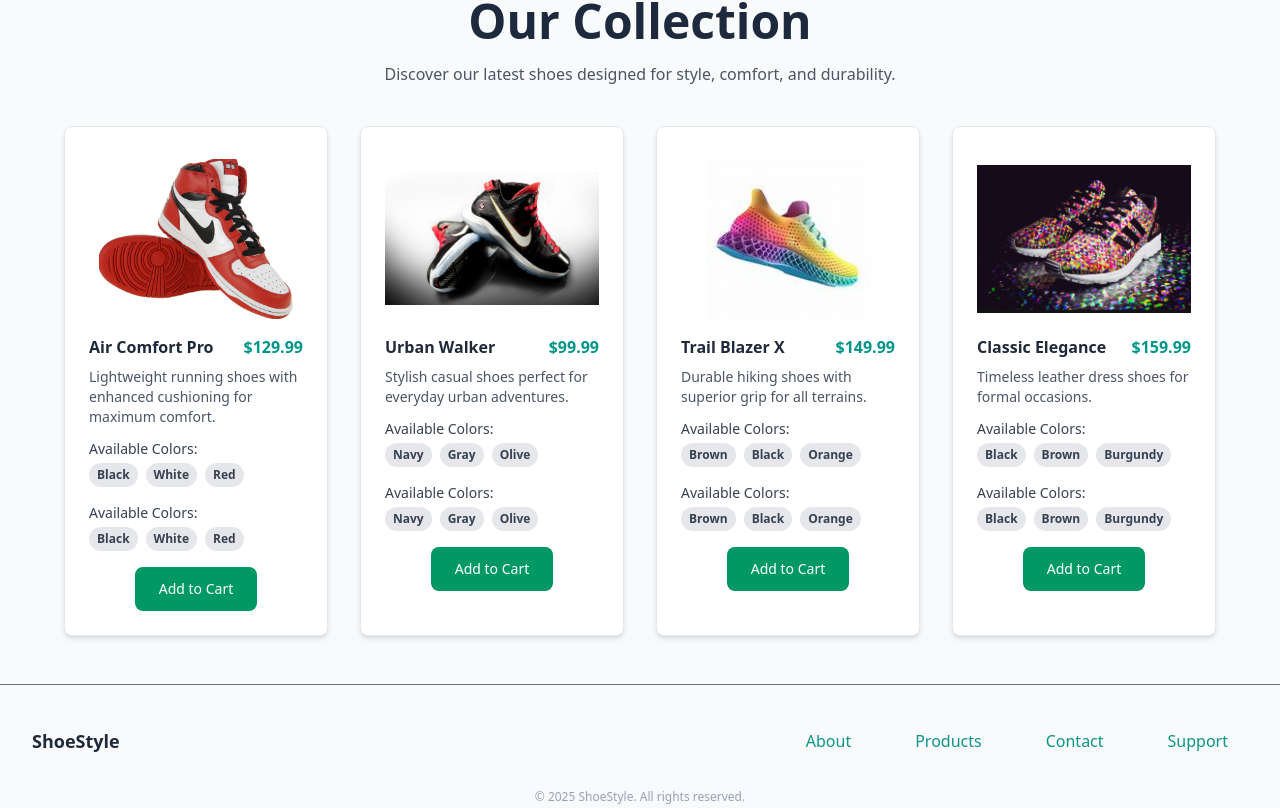
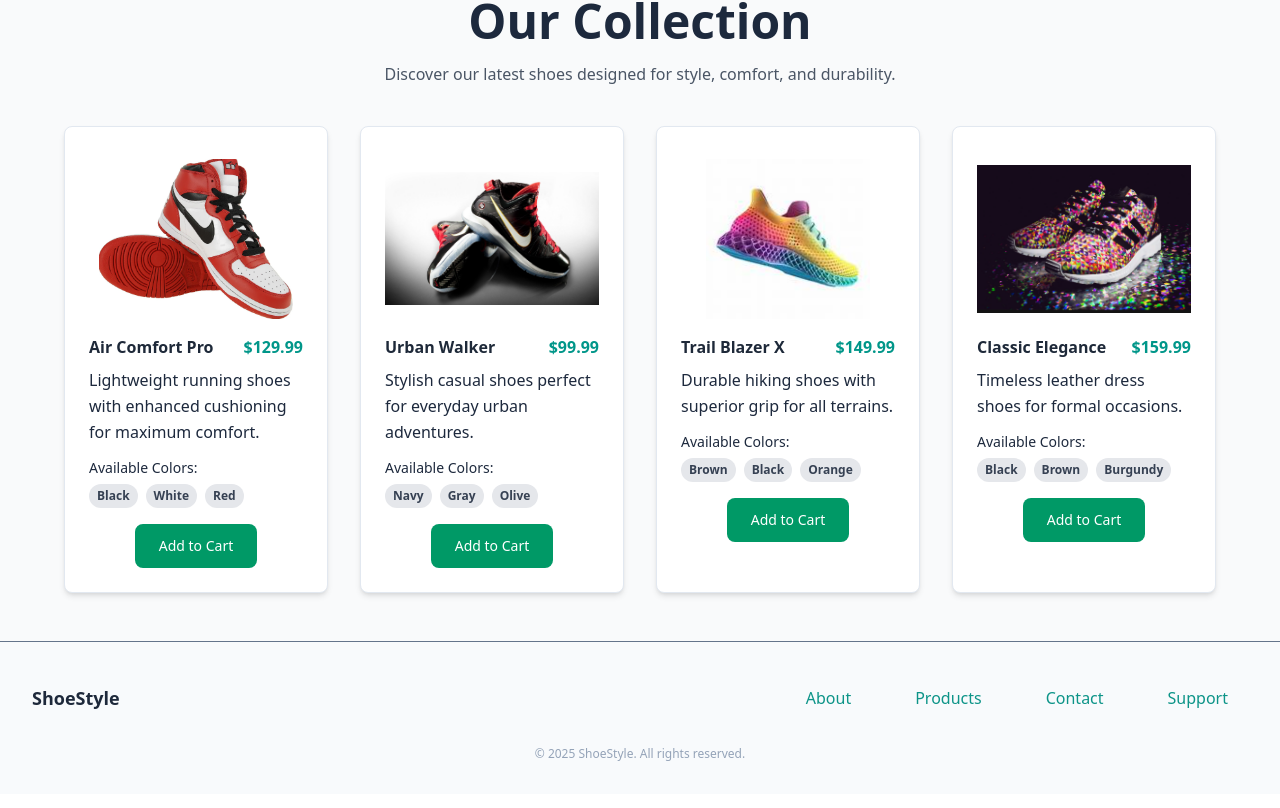
Before and after one commit to rhiggins-banyanlabs/OJT-Practice-Project, a React (Vite) app in the folder client/: page / in a window 1280 px wide. Shown: the part 560-1368 px from the top of the page. Built offline with nearby package versions, Linux system fonts and the light colour scheme.

Commit message:
cardfix: darken the title put mt-fix on button add cursor on colors and add to cart

```diff
--- a/client/src/sections/Features.tsx
+++ b/client/src/sections/Features.tsx
@@ -1,4 +1,4 @@
-import React from "react";
+import React, { useState } from "react";
 import Heading from "../components/ui/Heading";
 import Card from "../components/ui/Card";
 import Button from "../components/ui/Button";
@@ -6,7 +6,7 @@ import shoe1 from "../assets/Images/shoe1.png";
 import shoe2 from "../assets/Images/shoe2.png";
 import shoe3 from "../assets/Images/shoe3.png";
 import shoe4 from "../assets/Images/shoe4.png";
-
+import Paragraph from "../components/ui/Paragraph";
 interface Feature {
   image: string;
   title: string;
@@ -47,11 +47,38 @@ const features: Feature[] = [
 ];
 
 const FeatureSection: React.FC = () => {
+  const [selectedColors, setSelectedColors] = useState<(string | null)[]>(
+    Array(features.length).fill(null)
+  );
+
+  const handleColorSelect = (index: number, color: string) => {
+    const updated = [...selectedColors];
+    updated[index] = color;
+    setSelectedColors(updated);
+  };
+
+  const handleAddToCart = (index: number) => {
+    const selected = selectedColors[index];
+    if (selected) {
+      alert(`Added ${features[index].title} in ${selected} to cart.`);
+    } else {
+      alert("Please select a color before adding to cart.");
+      return;
+    }
+
+    // Clear selected color for that item
+    const updated = [...selectedColors];
+    updated[index] = null;
+    setSelectedColors(updated);
+  };
+
   return (
-    <section className="bg-gray-50 py-12 px-4 sm:px-8 lg:px-16">
+    <section id="features" className="bg-gray-50 py-12 px-4 sm:px-8 lg:px-16">
       <div className="text-center mb-10">
         <Heading level="h2">Our Collection</Heading>
-        <p className="text-gray-600 mt-2">Discover our latest shoes designed for style, comfort, and durability.</p>
+        <h2 className="text-gray-600 mt-2">
+          Discover our latest shoes designed for style, comfort, and durability.
+        </h2>
       </div>
 
       <div className="grid gap-8 sm:grid-cols-2 lg:grid-cols-4">
@@ -68,32 +95,24 @@ const FeatureSection: React.FC = () => {
             />
 
             <div className="flex justify-between items-center w-full mb-2">
-    <h3 className="text-base font-semibold text-gray-800">{feature.title}</h3>
+              <h3 className="text-base font-bold text-gray-800">{feature.title}</h3>
               <span className="text-teal-600 font-semibold">{feature.price}</span>
             </div>
 
-  <p className="text-sm text-gray-600 mb-3">{feature.description}</p>
+            <Paragraph className="text-md text-gray-600 mb-3">{feature.description}</Paragraph>
 
             <div className="mb-4">
-    <p className="text-sm font-medium text-gray-700 mb-1">Available Colors:</p>
+              <Paragraph className="text-sm font-medium text-gray-700 mb-1">Available Colors:</Paragraph>
               <div className="flex flex-wrap gap-2">
                 {feature.colors.map((color, idx) => (
                   <span
                     key={idx}
-          className="bg-gray-200 text-gray-700 text-xs font-semibold px-2 py-1 rounded-full"
-        >
-          {color}
-        </span>
-      ))}
-    </div>
-  </div>
-            <div className="mb-4">
-              <p className="text-sm font-medium text-gray-700 mb-1">Available Colors:</p>
-              <div className="flex flex-wrap gap-2">
-                {feature.colors.map((color, idx) => (
-                  <span
-                    key={idx}
-                    className="bg-gray-200 text-gray-700 text-xs font-semibold px-2 py-1 rounded-full"
+                    onClick={() => handleColorSelect(index, color)}
+                    className={`text-xs font-semibold px-2 py-1 rounded-full cursor-pointer transition ${
+                      selectedColors[index] === color
+                        ? "bg-teal-600 text-white"
+                        : "bg-gray-200 text-gray-700"
+                    }`}
                   >
                     {color}
                   </span>
@@ -101,11 +120,11 @@ const FeatureSection: React.FC = () => {
               </div>
             </div>
 
-  {/* This spacer will push the button to the bottom */}
-  <div className="flex-grow" />
-
-  <div className="w-full flex justify-center mt-4">
-    <Button className="w-full sm:w-auto bg-emerald-600 text-white hover:bg-emerald-700 text-sm px-6 py-2 rounded">
+            <div className="mt-auto w-full flex justify-center">
+              <Button
+                onClick={() => handleAddToCart(index)}
+                className="mt-fix bg-emerald-600 text-white hover:bg-emerald-700 text-sm px-6 py-2 rounded cursor-pointer"
+              >
                 Add to Cart
               </Button>
             </div>
```
Lines whose indentation alone changed are shown as unchanged.
